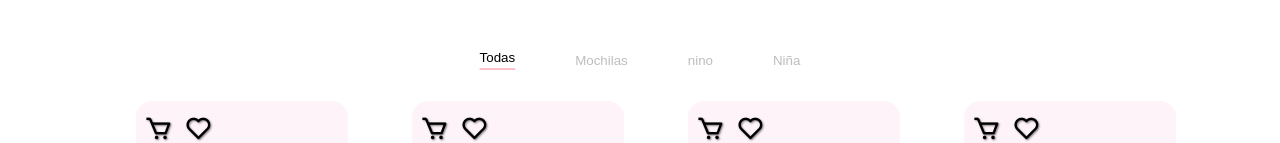
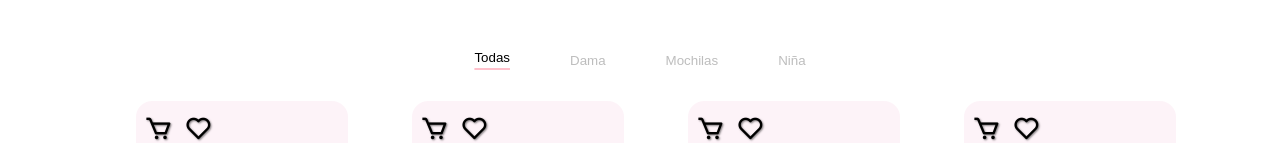
Before and after one commit to SalvadorP23/ladylux, a React (Create React App) app: page / in a window 1280 px wide. Shown: the part 551-694 px from the top of the page. Built offline with nearby package versions, Linux system fonts and the light colour scheme; grey boxes are pictures that could not be loaded.

Commit message:
seccion bolsas

```diff
--- a/src/Catalogo.js
+++ b/src/Catalogo.js
@@ -65,8 +65,8 @@ const Catalogo = ({ agregarAlCarrito, agregarAmegusta }) => {
       <div className="filtro_contenedor">
         <ul className="filtro_ul">
           <li><button className={`boton_filtro ${seleccionado === 'Todas' ? 'activo' : ''}`} onClick={() => manejarFiltro('Todas')}>Todas</button></li>
-          <li>< button className={`boton_filtro ${seleccionado === 'bolsa_mochila' ? 'activo' : ''}`} onClick={() => manejarFiltro('bolsa_mochila')}>Mochilas</button></li>
-          <li><button className={`boton_filtro ${seleccionado === 'bolsa_nino' ? 'activo' : ''}`} onClick={() => manejarFiltro('bolsa_nino')}>nino</button></li>
+          <li>< button className={`boton_filtro ${seleccionado === 'bolsa_dama' ? 'activo' : ''}`} onClick={() => manejarFiltro('bolsa_mochila')}>Dama</button></li>
+          <li><button className={`boton_filtro ${seleccionado === 'bolsa_mochilas' ? 'activo' : ''}`} onClick={() => manejarFiltro('bolsa_nino')}>Mochilas</button></li>
           <li><button className={`boton_filtro ${seleccionado === 'bolsas_nina' ? 'activo' : ''}`} onClick={() => manejarFiltro('bolsas_nina')}>Niña</button></li>
         </ul>
       </div>
```
